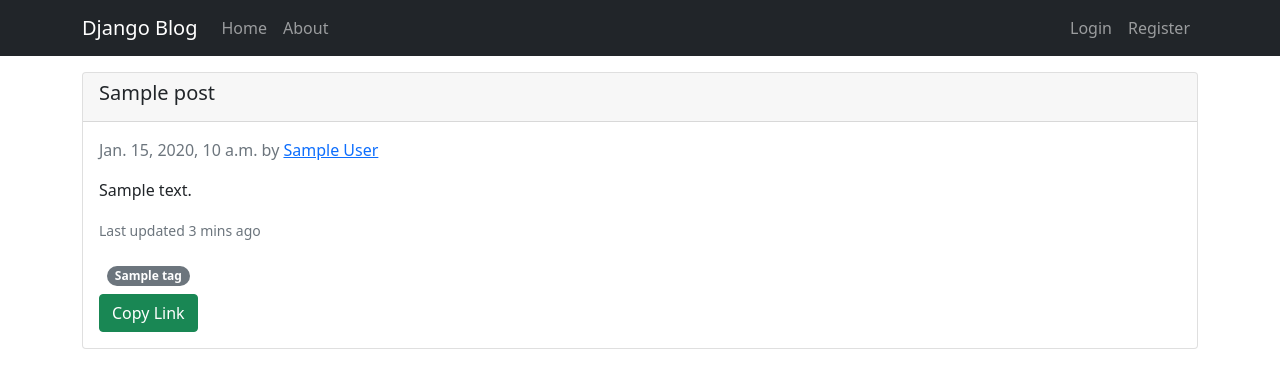
After one commit to saqe/Blog-With-Django, a Django app: template blog/templates/html/home.html in a window 1280 px wide. The commit adds this page. Shown: the top 388 px of the page. Run offline with Django 3.2, Linux system fonts and the light colour scheme; the template is opened without the code that fills it: most values are stand-ins (such as "Sample title", 1, 10 or a date in 2020); some libraries are stand-ins or nearby versions.

Commit message:
Management of HTML template files.

```diff
--- a/blog/templates/blog/bootstrap_base.html
+++ b/blog/templates/html/bootstrap_base.html
@@ -11,6 +11,7 @@
     {% endif %}
     <!-- Bootstrap -->
     <link href="https://cdn.jsdelivr.net/npm/bootstrap@5.0.0-beta3/dist/css/bootstrap.min.css" rel="stylesheet" integrity="sha384-eOJMYsd53ii+scO/bJGFsiCZc+5NDVN2yr8+0RDqr0Ql0h+rP48ckxlpbzKgwra6" crossorigin="anonymous">
+    <link rel="stylesheet" href="https://cdn.jsdelivr.net/npm/bootstrap-icons@1.4.1/font/bootstrap-icons.css">
 </head>
 
 <body>
@@ -29,7 +30,7 @@
 
                     <!-- Navbar Right Side -->
                     <ul class="navbar-nav d-flex">
-                        <li class="nav-item">       <a class="nav-item nav-link" href="#">Login     </a></li>
+                        <li class="nav-item">       <a class="nav-item nav-link" href="{% url 'admin:index' %}">Login     </a></li>
                         <li class="nav-item">       <a class="nav-item nav-link" href="#">Register  </a></li>
                     </ul>
                 </div> <!--  div#NavbarToggle ends here -->
--- /dev/null
+++ b/blog/templates/html/home.html
@@ -0,0 +1,29 @@
+{% extends 'html/bootstrap_base.html' %}
+{% block container %}
+    {%for post in posts %}
+        <div class="card mt-3">
+            <div class="card-header">
+                <h5 class="card-title">{{post.title}}</h5>
+            </div>
+            <div class="card-body">
+                <p class="blog-post-meta text-muted">{{post.date_posted}} by <a href="#">{{post.author}}</a></p>
+
+                <p class="card-text">{{post.content}}</p>
+
+                <p class="card-text">
+                    <small class="text-muted">Last updated 3 mins ago</small>
+                </p>
+
+                {% if post.tags %}
+                <div class="d-flex flex-stack item-border-hover py-2 mb-6">
+                    {% for tag in post.tags %}
+                        <span class="badge rounded-pill bg-secondary ms-2">{{tag}}</span>
+                    {% endfor %}
+                </div>
+                {% endif %}
+
+                <a href="#" class="btn btn-success">Copy Link</a>
+            </div>
+        </div>
+    {% endfor %}
+{% endblock container %}
```
Also changed, not shown: blog/templates/blog/home.html (deleted, +0 -9 lines), core/templates/html/about.html (renamed from blog/templates/blog/about.html).
